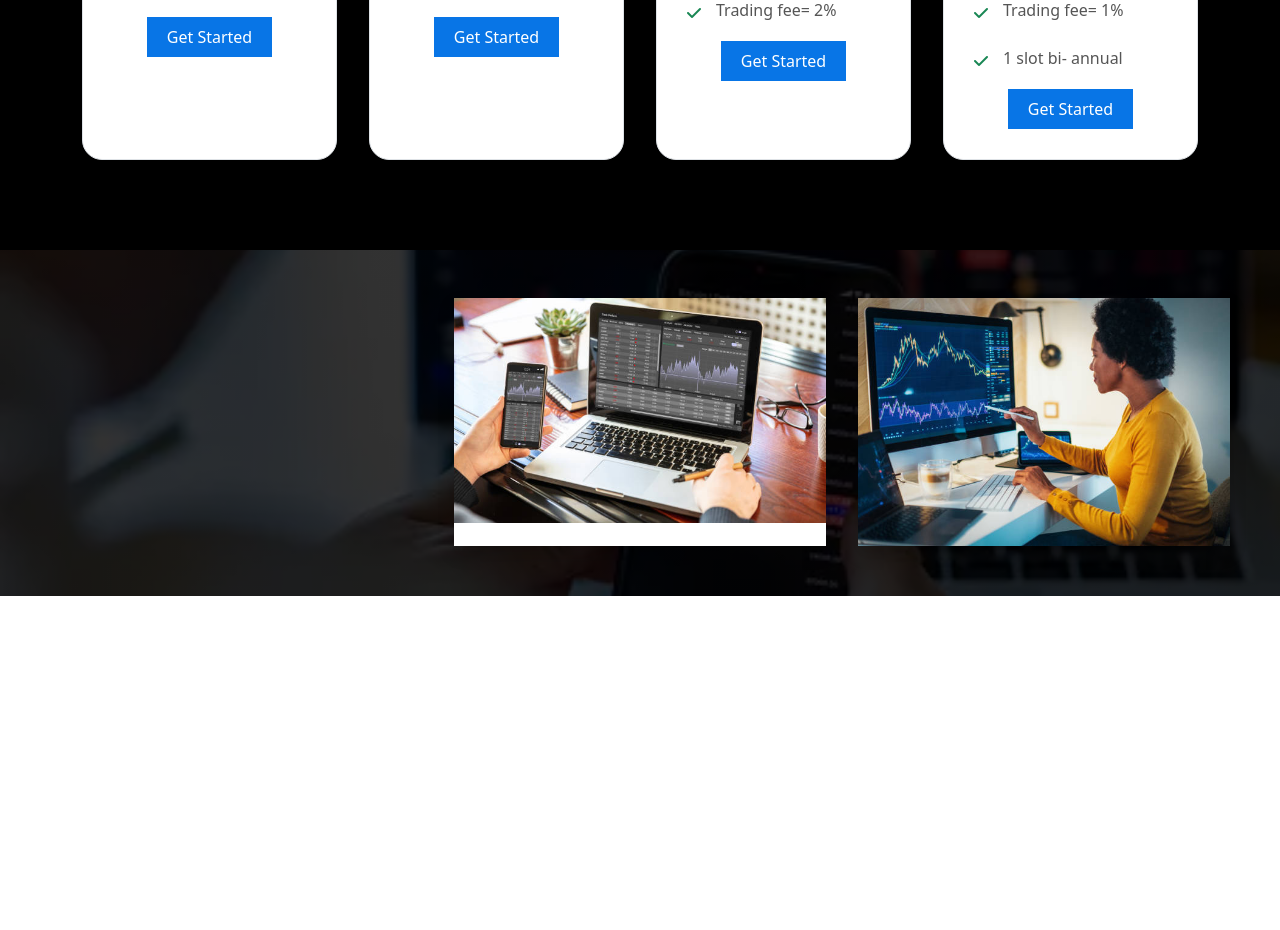
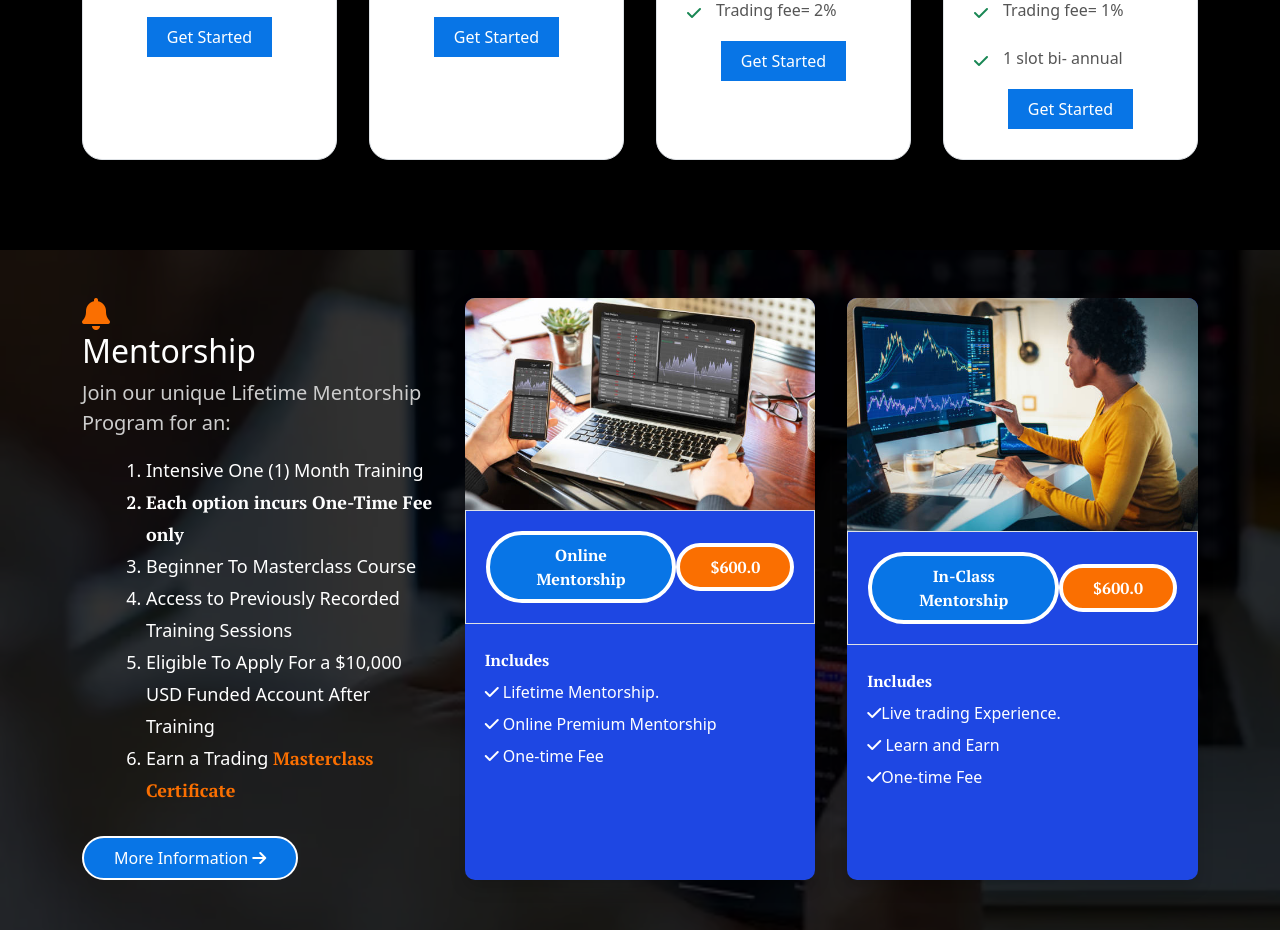
Before and after one commit to eodaneze/CiooForex, a PHP site: page / in a window 1280 px wide. Shown: the part 2210-3140 px from the top of the page. Before the commit the page ends 2806 px from the top, so only its background shows below. Run offline with PHP 8.4, Linux system fonts and the light colour scheme.

Commit message:
designing the montorship section

```diff
--- a/assets/css/index.css
+++ b/assets/css/index.css
@@ -135,6 +135,12 @@ body{
 .hero-content div h1{
     color: white;
     font-family: var(--font);
+    transition: .30s ease;
+}
+.hero-content div h1:hover{
+   -webkit-text-stroke: .5px #fff;
+   color: transparent;
+   cursor: pointer;
 }
 .hero-content div h1 span{
     display: block;
@@ -328,10 +334,83 @@ body{
 .mentorship-content{
     display: grid;
     grid-template-columns: repeat(3, 1fr);
+    /* grid-template-columns: 2fr 1fr 1fr; */
     gap: 2rem;
 }
-
-
+.mentorship-2 img{
+    border-radius: 10px 10px 0px 0px;
+}
+.mentorship-2{
+    background-color: #1E47E3;
+    padding-bottom: 10px;
+    border-radius: 10px;
+}
+.mentorship-2 div{
+    padding: 20px;
+    display: flex;
+    align-items: center;
+    justify-content: space-between;
+}
+.mentorship-2 div button:first-child{
+    background-color: #0875E6;
+    padding: 8px 30px;
+    border-radius: 50px;
+    border: none;
+    border: 4px solid #fff;
+    color: white;
+    font-family: var(--font);
+}
+.mentorship-2 div button:last-child{
+    background-color: var(--main);
+    padding: 8px 30px;
+    border-radius: 50px;
+    border: none;
+    border: 4px solid #fff;
+    color: white;
+    font-family: var(--font);
+}
+.mentorship-includes p span{
+    display: block;
+    color: white;
+    line-height: 2rem;
+}
+.mentorship-includes p span:nth-child(1){
+    font-weight: bolder;
+    font-family: var(--font);
+}
+.bell h2{
+    font-weight: 400;
+    transition: .30s ease;
+    color: white;
+}
+.bell h2:hover{
+    -webkit-text-stroke: 2px #fff;
+    color: transparent;
+    /* font-weight: 400; */
+}
+.bell p{
+    color: #ccc;
+    font-size: 20px;
+}
+ul ol li{
+    line-height: 2rem;
+    font-size: 18px;
+}
+.all-btn{
+    margin-top: 30px;
+}
+.all-btn button{
+background-color: #0875E6;
+  border: none;
+  border-radius: 50px;
+  padding: 8px 30px;
+  color: white;
+  border: 2px solid #fff;
+  transition: .30s ease;
+}
+.all-btn button:hover{
+    background-color: transparent;
+}
 /* end of mentorship-section */
 
 
--- a/index.html
+++ b/index.html
@@ -341,15 +341,58 @@
 
 <!-- montorship section -->
   <div class="all-mentorship pt-5">
-      <div class="mentorship-content">
+      <div class="mentorship-content container">
           <div class="mentorship-1">
-
+            <div class="bell">
+              <i class="fa-solid fa-bell fa-2x" style="color: var(--main);"></i>
+              <h2>Mentorship</h2>
+              <p class="lead">Join our unique Lifetime Mentorship Program for an:</p>
+            </div>
+            <div>
+              <ul>
+                 <ol type="1" class="text-white">
+                   <li>Intensive One (1) Month Training</li>
+                   <li style="font-family: var(--font);">Each option incurs One-Time Fee only</li>
+                   <li>Beginner To Masterclass Course</li>
+                   <li>Access to Previously Recorded Training Sessions</li>
+                   <li>Eligible To Apply For a $10,000 USD Funded Account After Training</li>
+                   <li>Earn a Trading <span  style="color: var(--main); font-family: var(--font);">Masterclass Certificate</span></li>
+                 </ol>
+              </ul>
+              <div class="all-btn">
+                  <button>More Information <i class="fa fa-arrow-right"></i></button>
+              </div>
+            </div>
           </div>
-          <div class="mentorship-2 bg-white shadow">
+          <div class="mentorship-2 shadow">
               <img src="./assets/img/mentorship-1.jpg" alt="" class="img-fluid">
+              <div class="border">
+                   <button>Online Mentorship</button>
+                   <button>$600.0</button>
+              </div>
+              <div class="mentorship-includes">
+                <p>
+                    <span>Includes</span>
+                    <span><i class="fa fa-check"></i> Lifetime Mentorship.</span>
+                    <span><i class="fa fa-check"></i> Online Premium Mentorship</span>
+                    <span><i class="fa fa-check"></i> One-time Fee</span>
+                </p>
+              </div>
           </div>
-          <div class="mentorship-3 bg-white  shadow">
+          <div class="mentorship-2 shadow">
             <img src="./assets/img/mentorship-2.jpg" alt="" class="img-fluid">
+            <div class="border">
+              <button>In-Class Mentorship</button>
+              <button>$600.0</button>
+         </div>
+         <div class="mentorship-includes">
+           <p>
+               <span>Includes</span>
+               <span><i class="fa fa-check"></i>Live trading Experience.</span>
+               <span><i class="fa fa-check"></i> Learn and Earn</span>
+               <span><i class="fa fa-check"></i>One-time Fee</span>
+           </p>
+         </div>
           </div>
       </div>
   </div>
```
Also changed, not shown: assets/css/media.css (+24 -0 lines).
